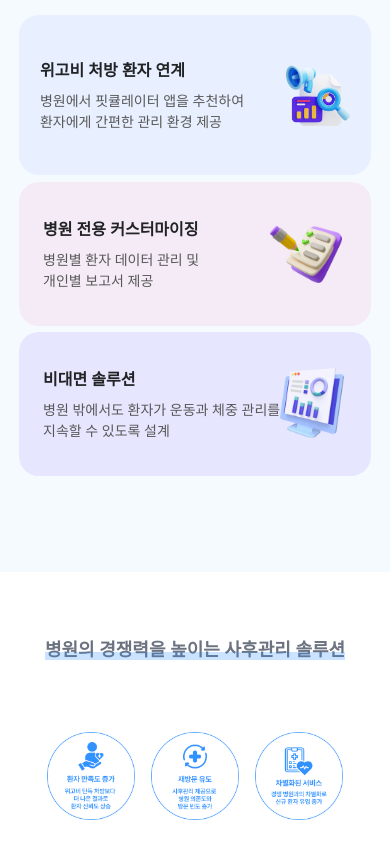
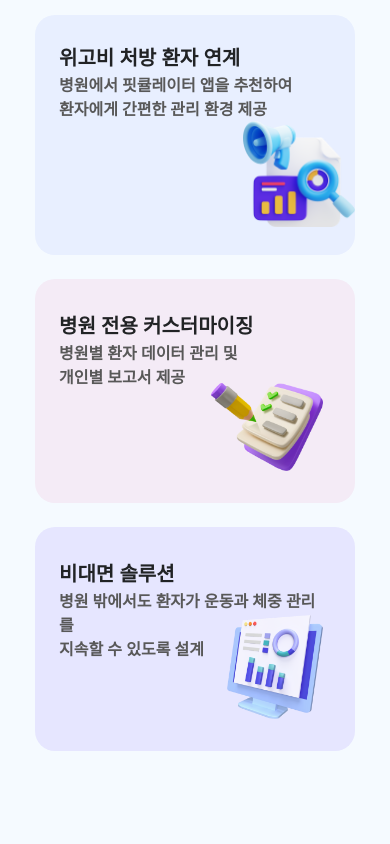
Before and after one commit to BoostPerformance/fitculator-med-landing, a Next.js app: page / in a window 390 px wide. Shown: the part 1560-2404 px from the top of the page. Built offline with nearby package versions, Linux system fonts and the light colour scheme.

Commit message:
edited media query

```diff
--- a/src/app/components/section2.tsx
+++ b/src/app/components/section2.tsx
@@ -3,7 +3,7 @@ import Image from 'next/image';
 export default function Section2() {
   return (
     <div className="py-[20rem] bg-beige flex flex-col gap-[4rem] items-center justify-center sm:py-[6rem] md:py-[6rem] bg-blue-2 bg-blueGradient">
-      <div className="flex text-1.875-400 sm:text-1-400 sm:px-[1rem] sm:flex-col sm:items-center">
+      <div className="flex text-1.875-400 sm:text-1-400 sm:flex-col sm:items-center">
         <div className="flex">
           <div className="sm:text-1.125-400">환자는&nbsp; </div>
           <div className="relative">
@@ -25,39 +25,40 @@ export default function Section2() {
         </div>
       </div>
 
-      <div className="grid grid-cols-2 gap-[1rem] sm:gap-[0.4rem] items-center sm:px-[1rem] sm:flex sm:flex-col text-black sm:w-[24rem]">
-        <div className="text-green flex items-center gap-[1rem] col-span-2 bg-[#E8EFFF] rounded-[1.25rem] py-[3rem] sm:h-[10rem]">
-          <div className="w-full flex items-center justify-around sm:px-0 sm:w-[22rem]">
-            <div>
-              <div className="text-1.5-700 sm:text-1-700 sm:pb-[0.5rem]">
+      <div className="grid grid-cols-2 gap-[1rem] sm:gap-[1.5rem] items-center sm:px-[2rem] sm:flex sm:flex-col text-black sm:w-[24rem]">
+        <div
+          className="text-green flex sm:flex-col items-center gap-[1rem] px-[2rem] col-span-2 bg-[rgb(232,239,255)] rounded-[1.25rem] py-[3rem]
+        sm:w-full sm:h-[15rem] sm:px-[1.5rem] sm:py-[4rem] sm:justify-center sm:gap-0 md:w-full"
+        >
+          <div className="w-full flex flex-col items-start">
+            <div className="text-1.5-700 sm:text-1.25-700">
               위고비 처방 환자 연계
             </div>
-              <div className="text-1.25-600 sm:text-0.875-500 text-gray">
-                병원에서 핏큘레이터 앱을 추천하여 <br /> 환자에게 간편한 관리
-                환경 제공
+            <div className="text-1.25-600 sm:text-1-600 text-gray">
+              병원에서 핏큘레이터 앱을 추천하여 <br /> 환자에게 간편한 관리 환경
+              제공
             </div>
           </div>
           <Image
-              className="w-[14rem] sm:w-[4rem] sm:bottom-[3.5rem]"
+            className="w-[14rem] sm:w-[7rem] sm:ml-[13rem]"
             src="/images/Rectangle1.png"
             width={1000}
             height={1000}
             alt="logo"
           />
         </div>
-        </div>
 
-        <div className="text-green relative flex flex-col  bg-[#F4EBF6] rounded-[1.25rem] py-[2rem] px-[2rem] w-[26rem] h-[18rem] sm:w-full sm:h-[9rem] sm:px-[1.5rem] sm:py-[1.2rem] sm:justify-center md:w-[24rem]">
+        <div className="text-green relative flex flex-col bg-[#F4EBF6] rounded-[1.25rem] py-[2rem] px-[2rem] w-[26rem] h-[18rem] sm:w-full sm:h-[14rem] sm:px-[1.5rem] sm:py-[2rem] md:w-[24rem]">
           <div className="lg:relative z-10">
-            <div className="text-1.5-700 sm:text-1-700 sm:pb-[0.5rem]">
+            <div className="text-1.5-700 sm:text-1.25-700">
               병원 전용 커스터마이징
             </div>
-            <div className="text-1.25-600 sm:text-0.875-500 text-gray">
+            <div className="text-1.25-600 sm:text-1-600 text-gray">
               병원별 환자 데이터 관리 및 <br /> 개인별 보고서 제공
             </div>
           </div>
           <Image
-            className="absolute right-[2rem] bottom-[2rem] w-[11rem] md:w-[9.3rem] sm:w-[4.5rem] sm:right-[1.8rem] sm:bottom-[2.7rem]"
+            className="absolute right-[2rem] bottom-[2rem] w-[11rem] md:w-[9.3rem] sm:w-[7rem]"
             src="/images/Rectangle3.png"
             width={100}
             height={100}
@@ -65,19 +66,17 @@ export default function Section2() {
           />
         </div>
 
-        <div className="text-green relative flex flex-col bg-[#E6E6FF] rounded-[1.25rem] py-[2rem] px-[2rem] w-[26rem] h-[18rem] sm:w-full sm:h-[9rem] sm:px-[1.5rem] sm:py-[1.2rem] sm:justify-center md:w-[24rem]">
+        <div className="text-green relative flex flex-col bg-[#E6E6FF] rounded-[1.25rem] py-[2rem] px-[2rem] w-[26rem] h-[18rem] sm:w-full sm:h-[14rem] sm:px-[1.5rem] sm:py-[2rem] md:w-[24rem]">
           <div className="relative z-10">
-            <div className="text-1.5-700 sm:text-1-700 text-black sm:pb-[0.5rem]">
-              비대면 솔루션
-            </div>
-            <div className="text-1.25-600 sm:text-0.875-500 text-gray">
+            <div className="text-1.5-700 sm:text-1.25-700">비대면 솔루션</div>
+            <div className="text-1.25-600 sm:text-1-600 text-gray">
               병원 밖에서도 환자가 운동과 체중 관리를&nbsp;
               <br />
               지속할 수 있도록 설계
             </div>
           </div>
           <Image
-            className="absolute right-[2rem] bottom-[2rem] w-[10rem] md:w-[8rem] sm:w-[4rem] sm:right-[1.7rem] sm:bottom-[2.4rem]"
+            className="absolute right-[2rem] bottom-[2rem] w-[11rem] md:w-[9.3rem] sm:w-[6rem]"
             src="/images/Rectangle2.png"
             width={100}
             height={100}
--- a/src/app/components/section3.tsx
+++ b/src/app/components/section3.tsx
@@ -2,31 +2,32 @@ import Image from 'next/image';
 
 const Section3 = () => {
   return (
-    <div className="flex flex-col items-center justify-center py-[5.625rem] px-[10rem] gap-[6.875rem] text-gray-3 bg-beige-1 sm:px-[1rem] md:px-[1rem] md:py-[4rem] md:pb-[6rem]">
+    <div className="flex flex-col items-center justify-center py-[5.625rem] px-[10rem] gap-[6.875rem] text-black bg-beige-1 sm:px-[1rem] md:px-[1rem] md:py-[4rem] md:pb-[6rem]">
       <div className="flex flex-col items-center justify-center gap-[5rem]">
         <div className="relative">
-          <div className="text-1.875-700 sm:text-1.125-700 h-[2rem] sm:h-[1rem]">
-            병원의 경쟁력을 높이는 사후관리 솔루션
+          <div className="text-1.875-700 sm:text-1.5-700 h-[2rem] sm:h-[1.5rem] sm:text-center">
+            병원의 경쟁력을 높이는 <br className="hidden sm:inline" /> 사후관리
+            솔루션
           </div>
           <div className="absolute border-b-[0.5rem] w-full border-blue-1"></div>
         </div>
-        <div className="flex gap-[3rem] md:gap-[2rem] sm:gap-[1rem]">
+        <div className="flex gap-[3rem] md:gap-[2rem] sm:gap-[1rem] sm:flex-col">
           <Image
-            className="w-[17.5rem] md:w-[10rem] sm:w-[5.5rem]"
+            className="w-[17.5rem] md:w-[10rem] sm:w-[12rem]"
             src="/images/group1.png"
             width={1000}
             height={1000}
             alt="linear"
           />
           <Image
-            className="w-[17.5rem] md:w-[10rem] sm:w-[5.5rem]"
+            className="w-[17.5rem] md:w-[10rem] sm:w-[12rem]"
             src="/images/group2.png"
             width={1000}
             height={1000}
             alt="linear"
           />
           <Image
-            className="w-[17.5rem] md:w-[10rem] sm:w-[5.5rem]"
+            className="w-[17.5rem] md:w-[10rem] sm:w-[12rem]"
             src="/images/group3.png"
             width={1000}
             height={1000}
--- a/tailwind.config.ts
+++ b/tailwind.config.ts
@@ -56,6 +56,7 @@ const config: Config = {
       '1.125-700': ['1.125rem', { fontWeight: 700 }],
       '1.25-500': ['1.25rem', { fontWeight: 500 }],
       '1.25-600': ['1.25rem', { fontWeight: 600 }],
+      '1.25-700': ['1.25rem', { fontWeight: 700 }],
       '1.25-900': ['1.25rem', { fontWeight: 900 }],
       '1.5-400': ['1.5rem', { fontWeight: 400 }],
       '1.5-500': ['1.5rem', { fontWeight: 500 }],
```
Also changed, not shown: src/app/layout.tsx (+0 -8 lines). Lines whose indentation alone changed are shown as unchanged.
